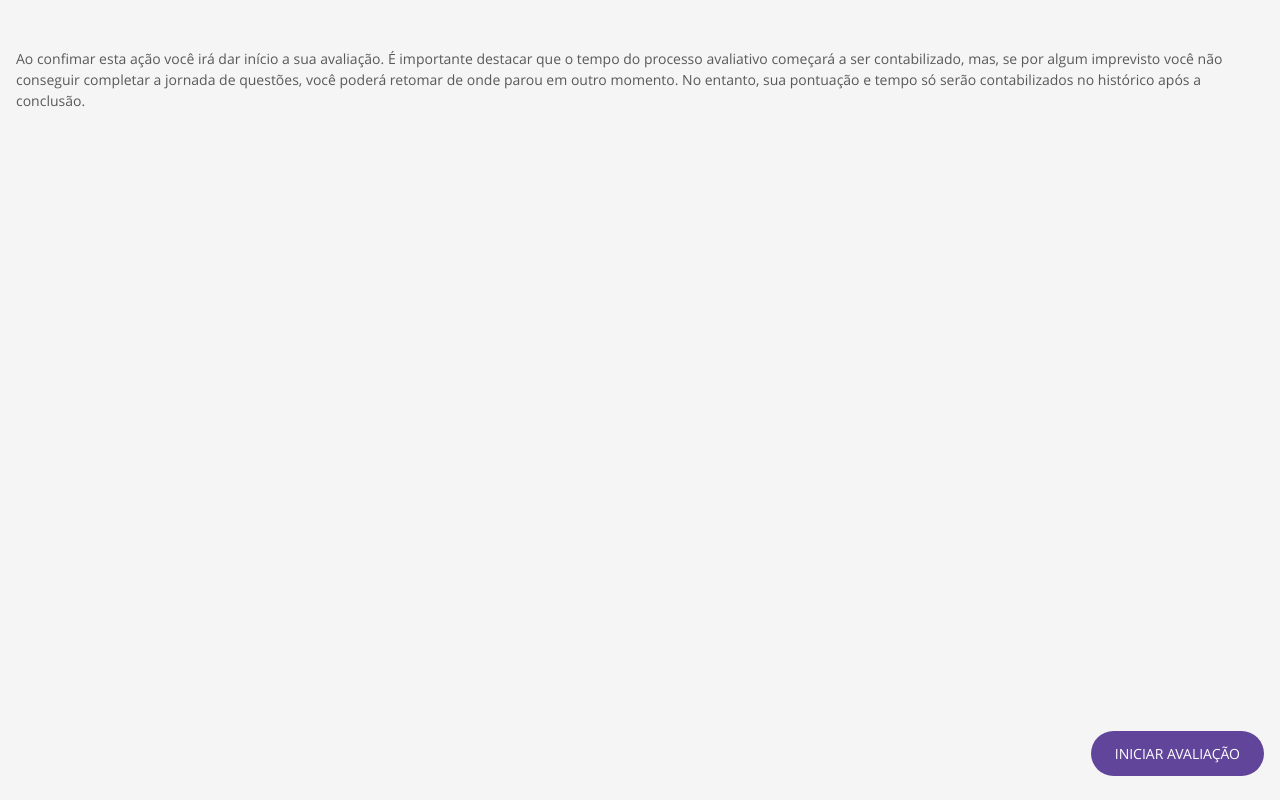
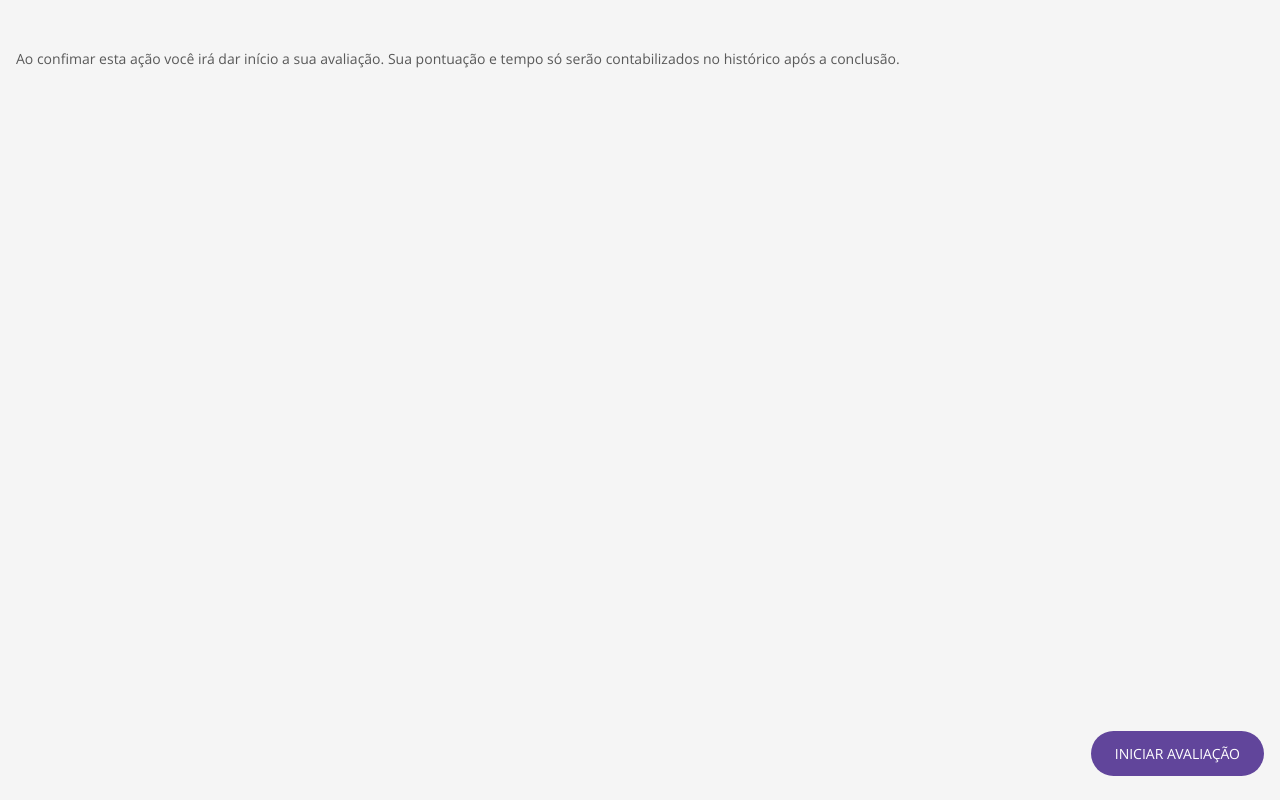
Before and after one commit to FeliciLab/qualiquiz, a Vue app: page /quiz in a window 1280 px wide. Built offline with nearby package versions, Linux system fonts and the light colour scheme; no server answers; what vue-the-mask would draw is missing.

Commit message:
💬 #60 - altera texto de descrição do início da avaliação de acordo com Figma.

```diff
--- a/src/views/InitQuiz.vue
+++ b/src/views/InitQuiz.vue
@@ -44,7 +44,7 @@ export default {
     return {
       showLoading: false,
       bodyText: `
-      Ao confimar esta ação você irá dar início a sua avaliação. É importante destacar que o tempo do processo avaliativo começará a ser contabilizado, mas, se por algum imprevisto você não conseguir completar a jornada de questões, você poderá retomar de onde parou em outro momento. No entanto, sua pontuação e tempo só serão contabilizados no histórico após a conclusão.
+      Ao confimar esta ação você irá dar início a sua avaliação. Sua pontuação e tempo só serão contabilizados no histórico após a conclusão.
       `
     }
   },
```
